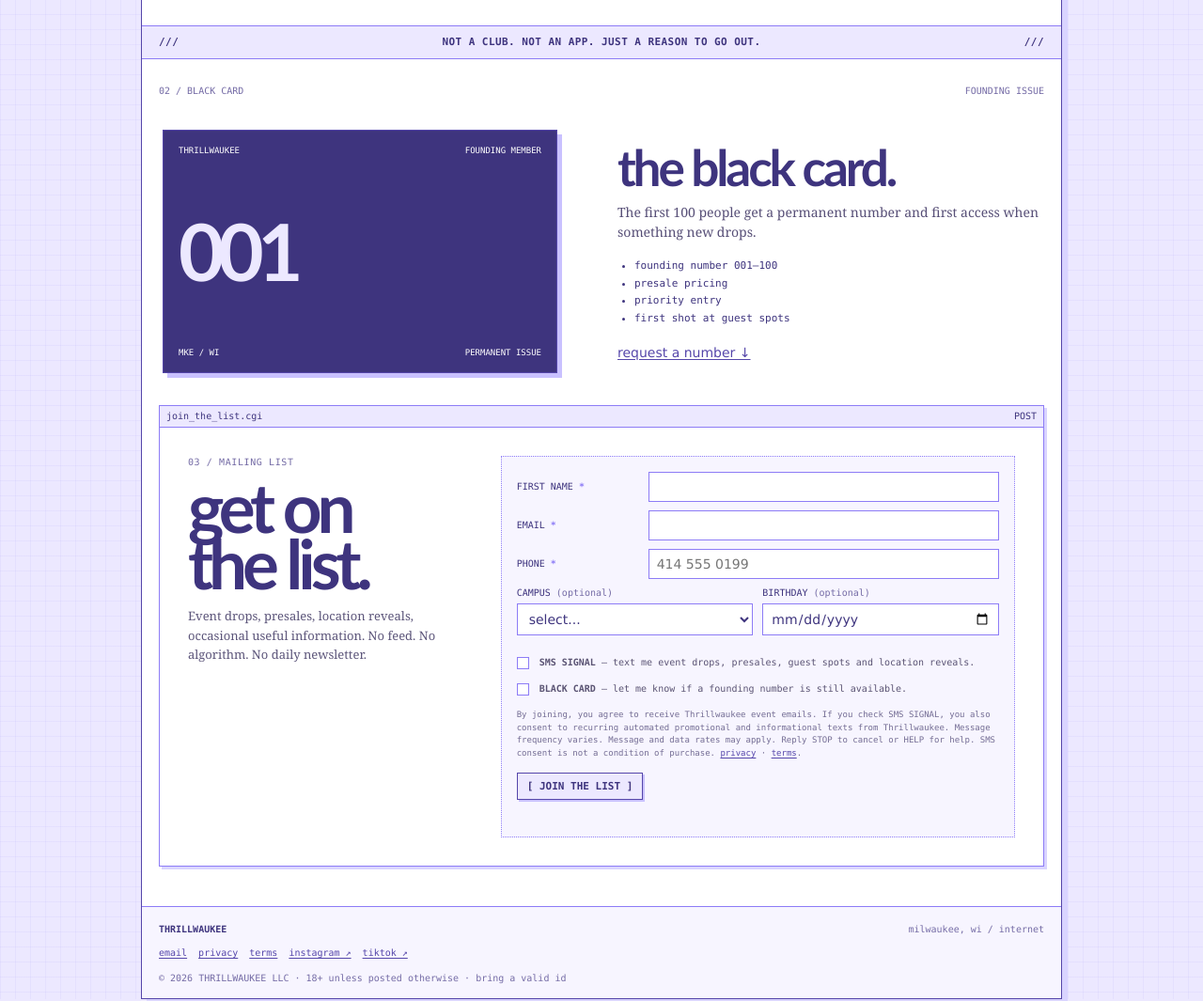
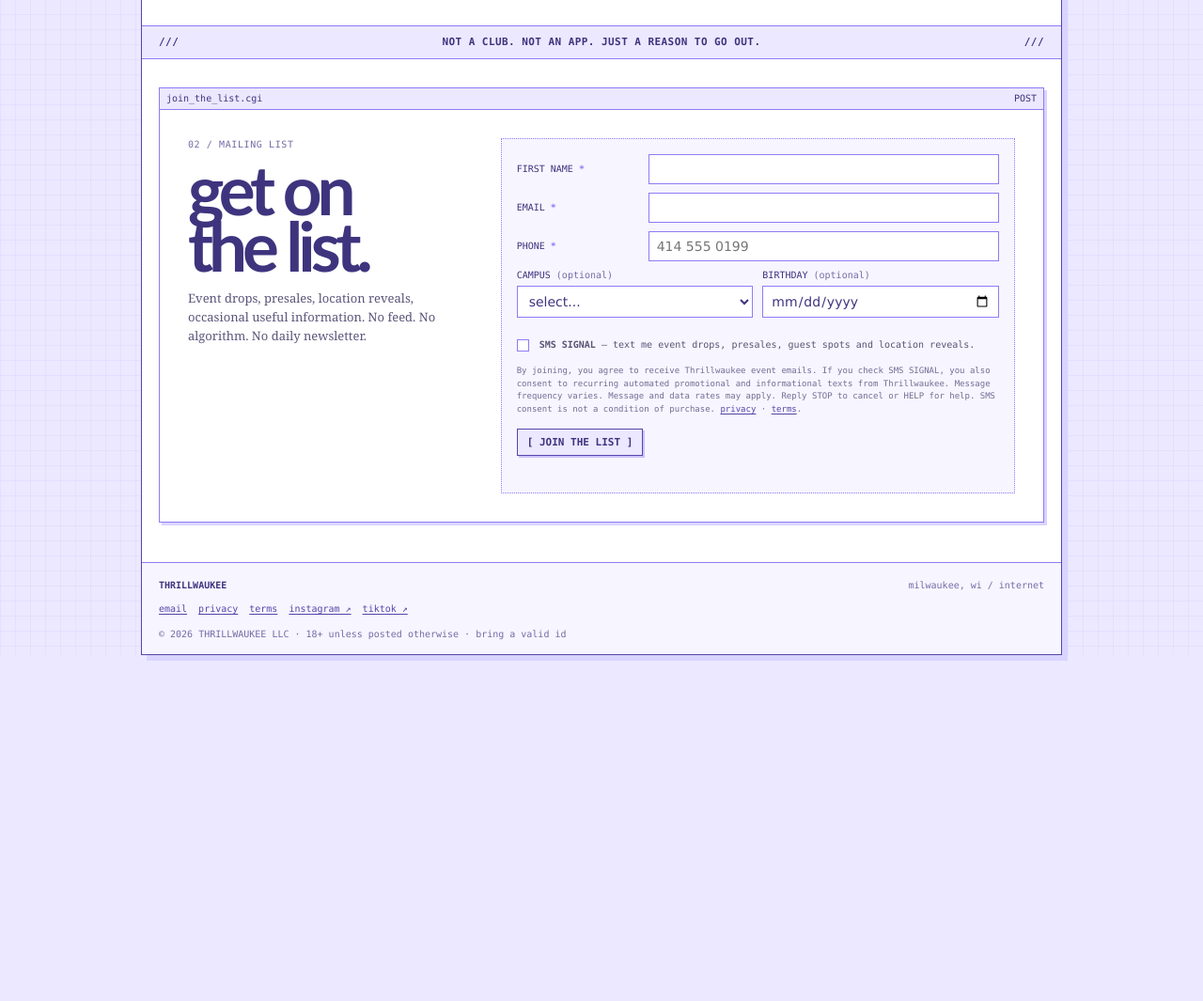
Before and after one commit to Malloy17-ui/thrillwaukee, a plain HTML site: page index.html in a window 1280 px wide. Shown: the part 1093-2158 px from the top of the page at 94% size. After the commit the page ends 1838 px from the top, so only its background shows below. Drawn offline with Linux system fonts and the light colour scheme.

Commit message:
Remove Black Card and prepare load dissolve

```diff
--- a/index.html
+++ b/index.html
@@ -23,6 +23,7 @@
 </script>
 </head>
 <body>
+  <div class="load-dissolve" id="load-dissolve" aria-hidden="true"></div>
   <a class="skip" href="#content">skip to content</a>
 
   <div class="site-shell">
@@ -34,7 +35,6 @@
 
       <nav class="nav" aria-label="Primary navigation">
         <a href="#event">event</a>
-        <a href="#black-card">black card</a>
         <a href="#join">join</a>
       </nav>
     </header>
@@ -136,39 +136,6 @@
         <span>///</span>
       </section>
 
-      <section class="black-card-section" id="black-card" aria-labelledby="black-card-title">
-        <div class="section-label">
-          <span>02 / black card</span>
-          <span>founding issue</span>
-        </div>
-
-        <div class="black-card-layout">
-          <div class="member-card" aria-label="Thrillwaukee Black Card concept">
-            <div class="member-card-top">
-              <span>THRILLWAUKEE</span>
-              <span>FOUNDING MEMBER</span>
-            </div>
-            <div class="member-number">001</div>
-            <div class="member-meta">
-              <span>MKE / WI</span>
-              <span>PERMANENT ISSUE</span>
-            </div>
-          </div>
-
-          <div class="black-card-copy">
-            <h2 id="black-card-title">the black card.</h2>
-            <p>The first 100 people get a permanent number and first access when something new drops.</p>
-            <ul>
-              <li>founding number 001–100</li>
-              <li>presale pricing</li>
-              <li>priority entry</li>
-              <li>first shot at guest spots</li>
-            </ul>
-            <a href="#join">request a number ↓</a>
-          </div>
-        </div>
-      </section>
-
       <section class="join-section panel" id="join" aria-labelledby="join-title">
         <div class="window-bar">
           <span>join_the_list.cgi</span>
@@ -177,7 +144,7 @@
 
         <div class="join-grid">
           <div class="join-copy">
-            <p class="eyebrow">03 / mailing list</p>
+            <p class="eyebrow">02 / mailing list</p>
             <h2 id="join-title">get on<br>the list.</h2>
             <p>Event drops, presales, location reveals, occasional useful information. No feed. No algorithm. No daily newsletter.</p>
           </div>
@@ -226,10 +193,6 @@
               <span><b>SMS SIGNAL</b> — text me event drops, presales, guest spots and location reveals.</span>
             </label>
 
-            <label class="check-row" for="card-interest">
-              <input id="card-interest" name="black_card_interest" value="yes" type="checkbox">
-              <span><b>BLACK CARD</b> — let me know if a founding number is still available.</span>
-            </label>
 
             <p class="consent">By joining, you agree to receive Thrillwaukee event emails. If you check SMS SIGNAL, you also consent to recurring automated promotional and informational texts from Thrillwaukee. Message frequency varies. Message and data rates may apply. Reply STOP to cancel or HELP for help. SMS consent is not a condition of purchase. <a href="/privacy.html">privacy</a> · <a href="/terms.html">terms</a>.</p>
 
```
